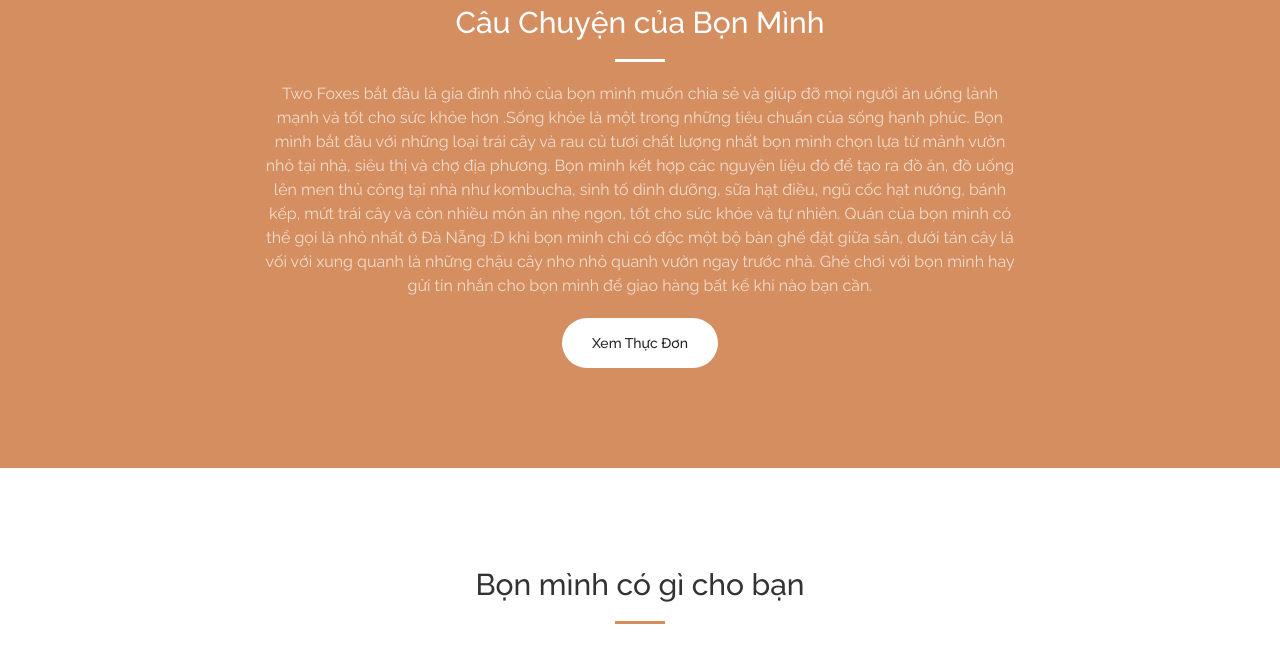
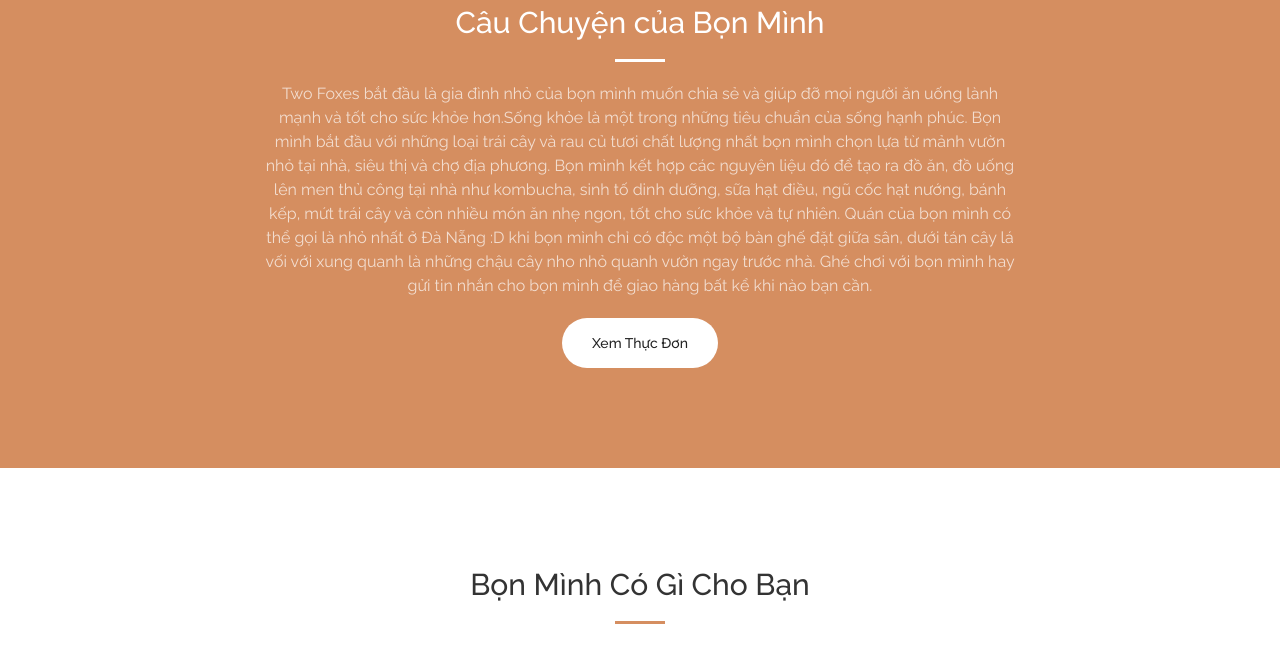
Before and after one commit to twofoxescafe/twofoxescafe.github.io, a Jekyll site: the page built from vi.html, in a window 1280 px wide and 900 px high, scrolled down 818 px. Shown: the part 176-838 px from the top of the window. Built offline with Jekyll 4.4.1, drawn with Linux system fonts in a browser that asks for light colours; some of the changed text lies outside the part shown.

Commit message:
Capitalizing vietnamese

```diff
--- a/_data/translations.yml
+++ b/_data/translations.yml
@@ -17,7 +17,7 @@
     en:
       Two Foxes began as a way for our family to help others eat healthier and live happier lives. We start with the highest quality fruits and veggies sourced straight from our garden or at the closest, local market. We combine these with our small-batch, entirely homemade, kombucha, smoothies, cashew milk, granola, pancakes, fruit jams and other tasty, healthy, and natural treats. Our tiny little cafe is but a single table nestled in a shady garden by the front of our home. Stop by or message us about delivery anytime.
     vi:
-      Two Foxes bắt đầu là gia đình nhỏ của bọn mình muốn chia sẻ và giúp đỡ mọi người ăn uống lành mạnh và tốt cho sức khỏe hơn .Sống khỏe là một trong những tiêu chuẩn của sống hạnh phúc. Bọn mình bắt đầu với những loại trái cây và rau củ tươi chất lượng nhất bọn mình chọn lựa từ mảnh vườn nhỏ tại nhà, siêu thị và chợ địa phương. Bọn mình kết hợp các nguyên liệu đó để tạo ra đồ ăn, đồ uống lên men thủ công tại nhà như kombucha, sinh tố dinh dưỡng, sữa hạt điều, ngũ cốc hạt nướng, bánh kếp, mứt trái cây và còn nhiều món ăn nhẹ ngon, tốt cho sức khỏe và tự nhiên. Quán của bọn mình có thể gọi là nhỏ nhất ở Đà Nẵng  :D khi bọn mình chỉ có độc một bộ bàn ghế đặt giữa sân, dưới tán cây lá vối với xung quanh là những chậu cây nho nhỏ quanh vườn ngay trước nhà. Ghé chơi với bọn mình hay gửi tin nhắn cho bọn mình để giao hàng bất kể khi nào bạn cần.
+      Two Foxes bắt đầu là gia đình nhỏ của bọn mình muốn chia sẻ và giúp đỡ mọi người ăn uống lành mạnh và tốt cho sức khỏe hơn.Sống khỏe là một trong những tiêu chuẩn của sống hạnh phúc. Bọn mình bắt đầu với những loại trái cây và rau củ tươi chất lượng nhất bọn mình chọn lựa từ mảnh vườn nhỏ tại nhà, siêu thị và chợ địa phương. Bọn mình kết hợp các nguyên liệu đó để tạo ra đồ ăn, đồ uống lên men thủ công tại nhà như kombucha, sinh tố dinh dưỡng, sữa hạt điều, ngũ cốc hạt nướng, bánh kếp, mứt trái cây và còn nhiều món ăn nhẹ ngon, tốt cho sức khỏe và tự nhiên. Quán của bọn mình có thể gọi là nhỏ nhất ở Đà Nẵng  :D khi bọn mình chỉ có độc một bộ bàn ghế đặt giữa sân, dưới tán cây lá vối với xung quanh là những chậu cây nho nhỏ quanh vườn ngay trước nhà. Ghé chơi với bọn mình hay gửi tin nhắn cho bọn mình để giao hàng bất kể khi nào bạn cần.
   button:
     en: See Our Menu
     vi: Xem Thực Đơn
@@ -48,13 +48,13 @@
     vi: Dịch Vụ
   title:
     en: What We Offer
-    vi: Bọn mình có gì cho bạn
+    vi: Bọn Mình Có Gì Cho Bạn
   items:
     delivery:
       icon: fa-truck
       title:
         en: Delivery
-        vi: Nhận giao hàng
+        vi: Nhận Giao Hàng
       description:
         en: Message us an order and we will make it fresh for you. Ask us about free delivery in Danang with certain orders :)
         vi: Nhắn tin đặt hàng, bọn mình sẽ làm ngay khi nhận được đơn để đảm bảo đồ ăn luôn tươi mới khi giao cho mọi người. Nhận giao hàng miễn phí khu vực Đà Nẵng :)
@@ -62,7 +62,7 @@
       icon: fa-chair
       title:
         en: Dine In
-        vi: Dùng bữa tại quán
+        vi: Dùng Bữa Tại Quán
       description:
         en: Our tiny cafe, with only a single table, is located in our shady garden outside our home. Stop by sometime, but make sure to message us first 👋
         vi: Quán của bọn mình rất khiêm tốn chỉ có một bộ bàn ghế đặt trong sân vườn nhỏ nhỏ. Trước khi ghé qua tụi mình bạn hãy nhắn tin cho bọn mình trước nhé 👋
@@ -70,7 +70,7 @@
       icon: fa-concierge-bell
       title:
         en: Made To Order
-        vi: Đặt hàng
+        vi: Đặt Hàng
       description:
         en: Fresh food is healthy food. So it's only natural that we make every order right when you ask for it!
         vi: Đồ ăn tươi mới là đồ ăn tốt cho sức khỏe. Bọn mình luôn tâm niệm như vậy cho nên bọn mình sẽ làm (ngũ cốc, sữa) ngay khi bạn đặt hàng.
@@ -78,7 +78,7 @@
       icon: fa-heart
       title:
         en: Made with Love
-        vi: Từ trái tim tới trái tim
+        vi: Từ Trái Tim Tới Trái Tim
       description:
         en: You have to make all your food with love these days!
         vi: Đồ ăn làm từ tâm sẽ tới được tâm khách hàng - bọn mình tin vào điều này.
@@ -96,7 +96,7 @@
       image: /img/showcase/1.jpeg
       title:
         en: Small-Batch Kombucha
-        vi: Mẻ Kombucha nhỏ thủ công
+        vi: Mẻ Kombucha Nhỏ Thủ Công
       description:
         en: Each batch of our kombucha we make is crafted by hand, in small, separate batches. We start with the highest-quality, organic tea ingredients, and then we flavor it with any number of all-natural, fresh fruits and herbs. We are always experimenting so our flavors are always changing!
         vi: Bọn mình làm Kombucha mỗi đợt đều hoàn toàn thủ công, mình mình chỉ làm với số lượng ít và thường tiêu thụ cũng rất nhanh. Thành phần trong Kombucha đều là được chọn lọc kỹ càng từ nguyên liệu tốt nhất và quá trình làm luôn khử khuẩn an toàn. Để làm được Kombucha vừa dễ lại vừa khó, quy trình yêu cầu mọi thứ phải thật sạch. Kombucha của bọn mình có rất nhiều hương vị để bạn lựa chọn, bọn mình luôn muốn thử nghiệm trong việc tạo hương vị của Kombucha cũng như thuận theo tự nhiên "mùa nào thức ấy".
@@ -112,7 +112,7 @@
       image: /img/showcase/3.jpeg
       title:
         en: American Pancakes
-        vi: Bánh kếp kiểu Mỹ
+        vi: Bánh Kếp Kiểu Mỹ
       description:
         en: After a rather unhealthy and disappointing attempt to find authentic American pancakes in Vietnam, we decided to just make our own! Our American style pancakes are crafted from scratch, light, thick and fluffy, served with fresh fruit, nuts, and maple syrup.
         vi: Sau một thời gian dài nỗ lực trong vô vọng để tìm kiếm một nơi bán bánh kếp chuẩn Mỹ ở Việt Nam, bọn mình đã đi tới quyết định tự làm và phục vụ cho mọi người. Bánh kếp của bọn mình gồm phiên bản, mỏng, dày, mềm xốp ăn kèm trái cây tươi cùng các loại hạt và mật lá phong.
@@ -144,7 +144,7 @@
       image: /img/showcase/6.jpeg
       title:
         en: Various
-        vi: Các món khác
+        vi: Các Món Khác
       description:
         en: Ask us about our homemade, small-batch, sugar-free, chia seed fruit jams, and peanut butter!
         vi: Ngoài ra bọn mình còn có các sản phẩm nhà làm khác như, bơ đậu phộng, mứt trái cây hạt chia nữa đó!
```
